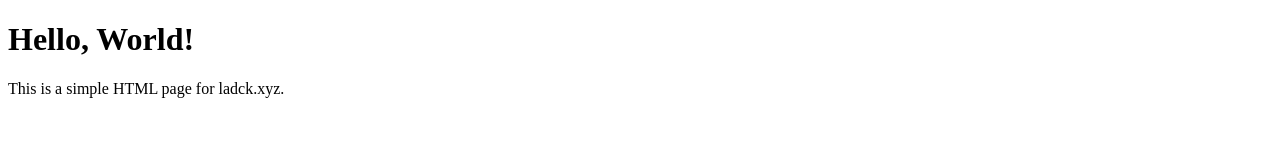
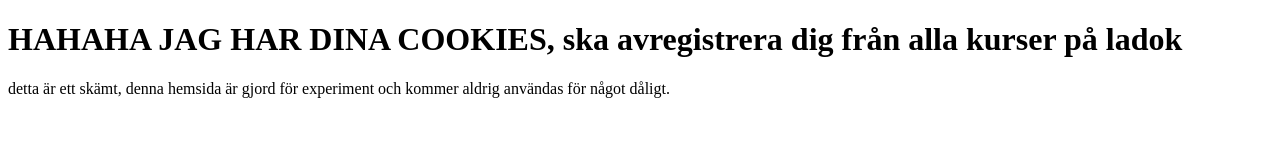
Before and after one commit to HadiDaBeast/whatever, a plain HTML site: page index.html in a window 1280 px wide. Drawn offline with Linux system fonts and the light colour scheme.

Commit message:
Update index.html

```diff
--- a/index.html
+++ b/index.html
@@ -6,7 +6,9 @@
     <title>Welcome to ladck.xyz</title>
 </head>
 <body>
-    <h1>Hello, World!</h1>
-    <p>This is a simple HTML page for ladck.xyz.</p>
+    <h1>HAHAHA JAG HAR DINA COOKIES, ska avregistrera dig från alla kurser på ladok</h1>
+
+
+    detta är ett skämt, denna hemsida är gjord för experiment och kommer aldrig användas för något dåligt.
 </body>
 </html>
```
